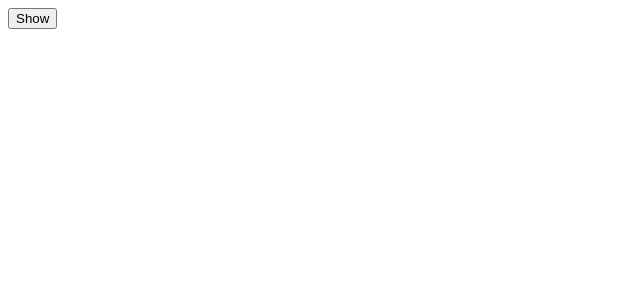
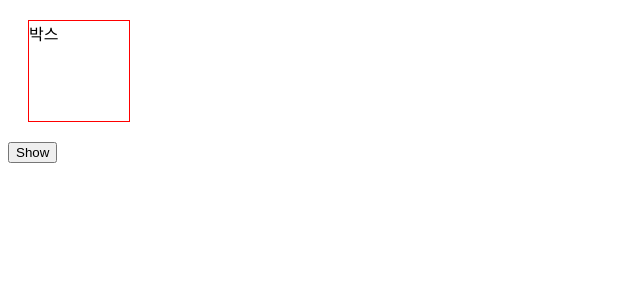
Before and after one commit to rowanna/react-for-beginner-nomad-coders, a React (Create React App) app: page / in a window 1280 px wide. Shown: the top 300 px of the page, without its empty margins (0-640 px from the left). Built offline with nearby package versions, Linux system fonts and the light colour scheme.

Commit message:
[study] styled component 적용

```diff
--- a/package.json
+++ b/package.json
@@ -10,6 +10,7 @@
     "react": "^18.3.1",
     "react-dom": "^18.3.1",
     "react-scripts": "5.0.1",
+    "styled-components": "^6.1.13",
     "web-vitals": "^2.1.4"
   },
   "scripts": {
--- a/src/App.js
+++ b/src/App.js
@@ -1,4 +1,5 @@
 import { useEffect, useState } from "react";
+import StyledComponentExample from "./StyledComponentExample"
 
 function Hello() {
   useEffect(()=> {
@@ -14,6 +15,7 @@ function App() {
 
   return (
     <div>
+      <StyledComponentExample />
       {showing? <Hello /> : null}
       <button onClick={onClick}>{showing ? "Hide" : "Show"}</button>
     </div>
--- /dev/null
+++ b/src/StyledComponentExample.js
@@ -0,0 +1,16 @@
+import { styled } from "styled-components";
+
+
+const StBox = styled.div`
+  width: 100px;
+  height: 100px;
+  border: 1px solid red;
+  margin: 20px;
+`;
+
+const StyledComponentExample = () => {
+
+    return <StBox>박스</StBox>;
+};
+
+export default StyledComponentExample
```
Also changed, not shown: 1 other file (tests, documents, lock files or other folders).
